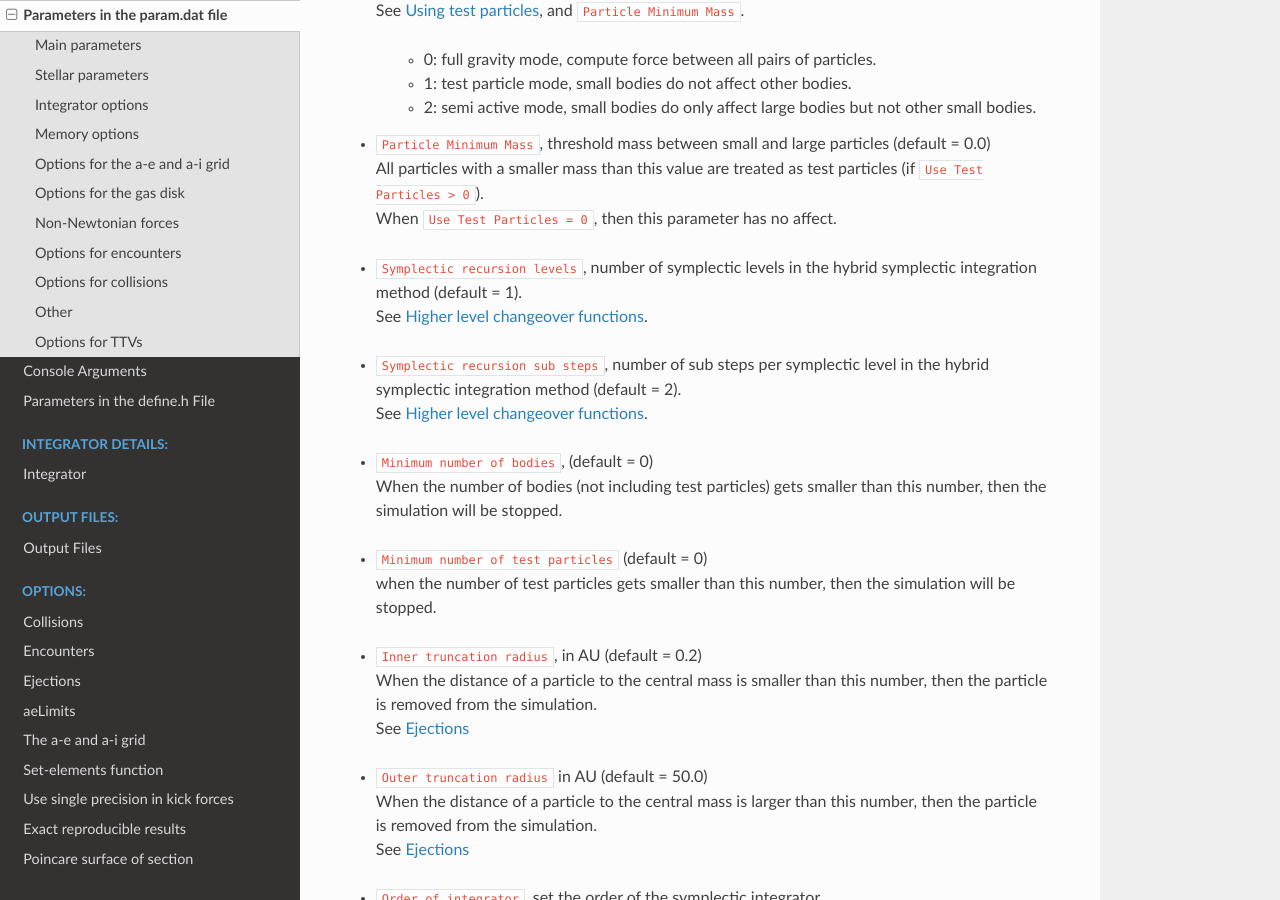
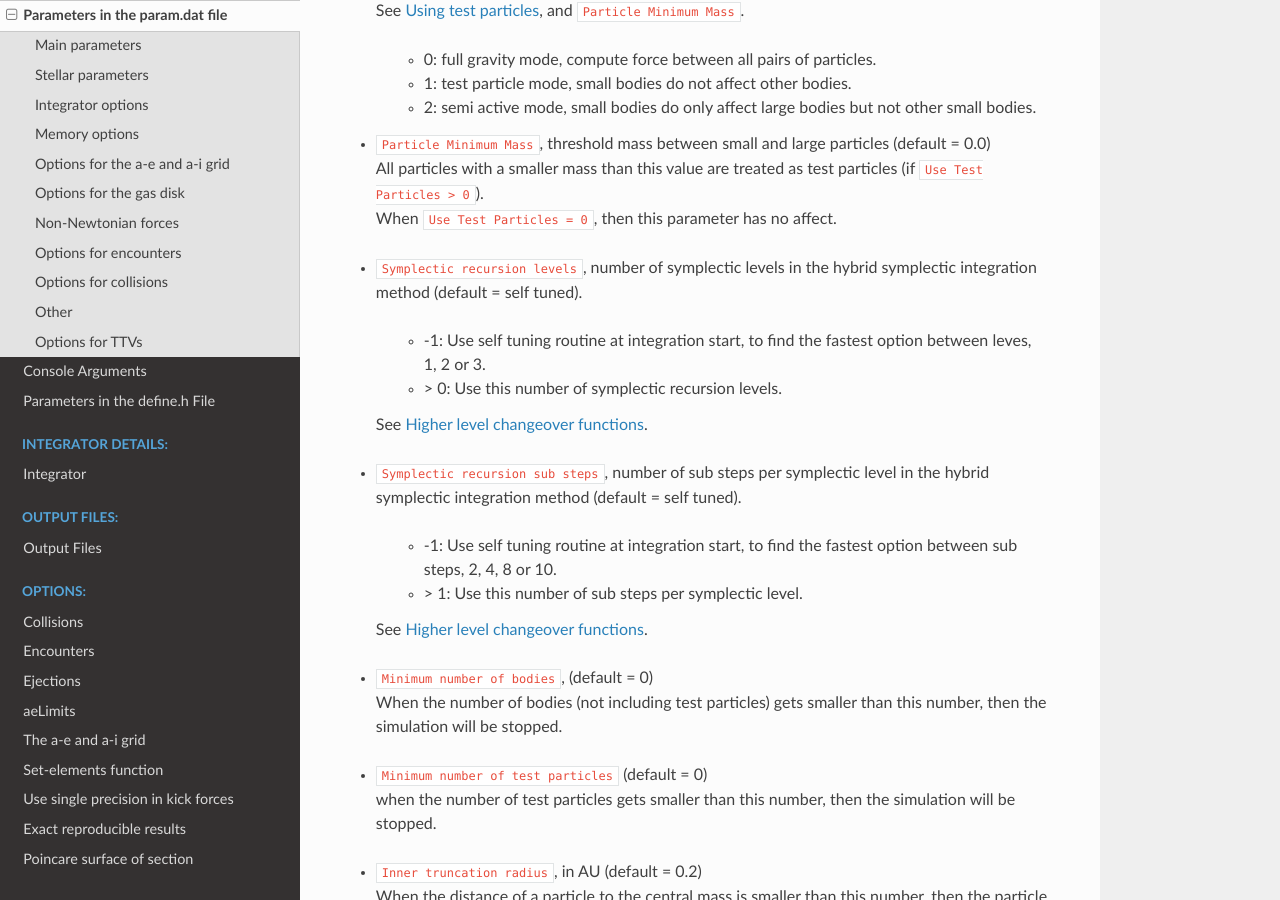
Before and after one commit to vinfreecs/genga, a Sphinx documentation site: the page built from docs/Param.rst, in a window 1280 px wide and 900 px high, scrolled down 3516 px. Built offline with Sphinx 7.4.7 and the Read the Docs theme 2.0.0, drawn with Linux system fonts in a browser that asks for light colours.

```diff
--- a/docs/Integrator.rst
+++ b/docs/Integrator.rst
@@ -131,6 +131,10 @@
 adjusted.
 Typical values for :literal:`Symplectic recursion sub steps` are 2,4,8 or 10. A good strategy to set an optimal choice of parameter is to increase the number
 of levels and sub steps until no more than :math:`\sim` 512 close encounter pairs are reported in the info file.
+
+By using the option :literal:`Symplectic recursion levels = -1`, a self tuning routine is called before the start of the integration, to find the fastest
+option by itself.
+
 In Figure :numref:`figSLevels` are shown some examples of higher order changeover functions.
 
 .. figure:: plots/K.png
--- a/docs/Param.rst
+++ b/docs/Param.rst
@@ -147,10 +147,18 @@
   | All particles with a smaller mass than this value are treated as test particles (if :literal:`Use Test Particles > 0`).
   | When :literal:`Use Test Particles = 0`, then this parameter has no affect.
 
-- | :literal:`Symplectic recursion levels`, number of symplectic levels in the hybrid symplectic integration method (default = 1).
+- | :literal:`Symplectic recursion levels`, number of symplectic levels in the hybrid symplectic integration method (default = self tuned).
+
+    - -1: Use self tuning routine at integration start, to find the fastest option between leves, 1, 2 or 3.
+    - > 0: Use this number of symplectic recursion levels.
+
   | See :ref:`SLevels`.
 
-- | :literal:`Symplectic recursion sub steps`, number of sub steps per symplectic level in the hybrid symplectic integration method (default = 2).
+- | :literal:`Symplectic recursion sub steps`, number of sub steps per symplectic level in the hybrid symplectic integration method (default = self tuned).
+
+    - -1: Use self tuning routine at integration start, to find the fastest option between sub steps, 2, 4, 8 or 10.
+    - > 1: Use this number of sub steps per symplectic level.
+
   | See :ref:`SLevels`.
 
 - | :literal:`Minimum number of bodies`, (default = 0)
```
Also changed, not shown: 8 other files.
